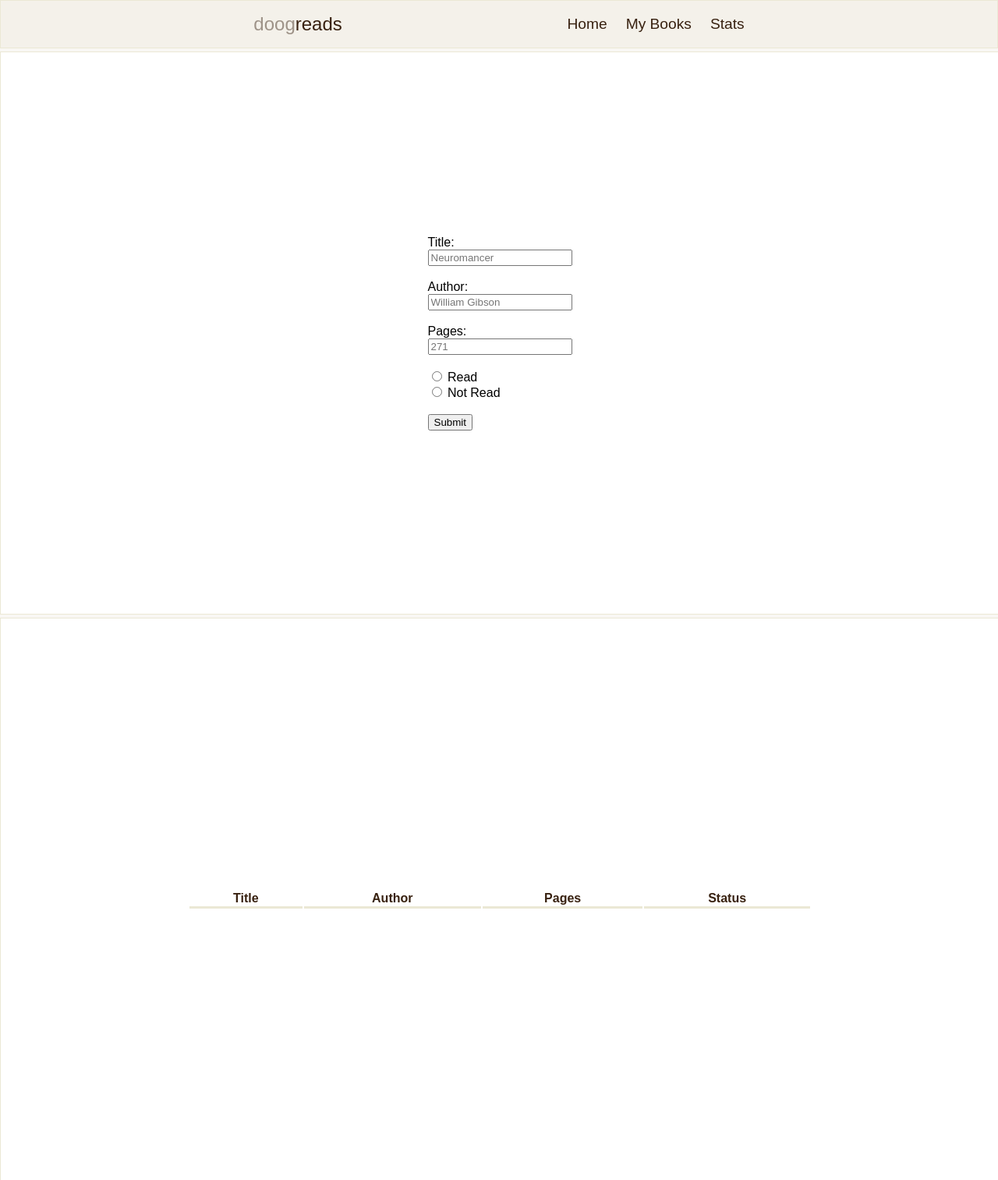
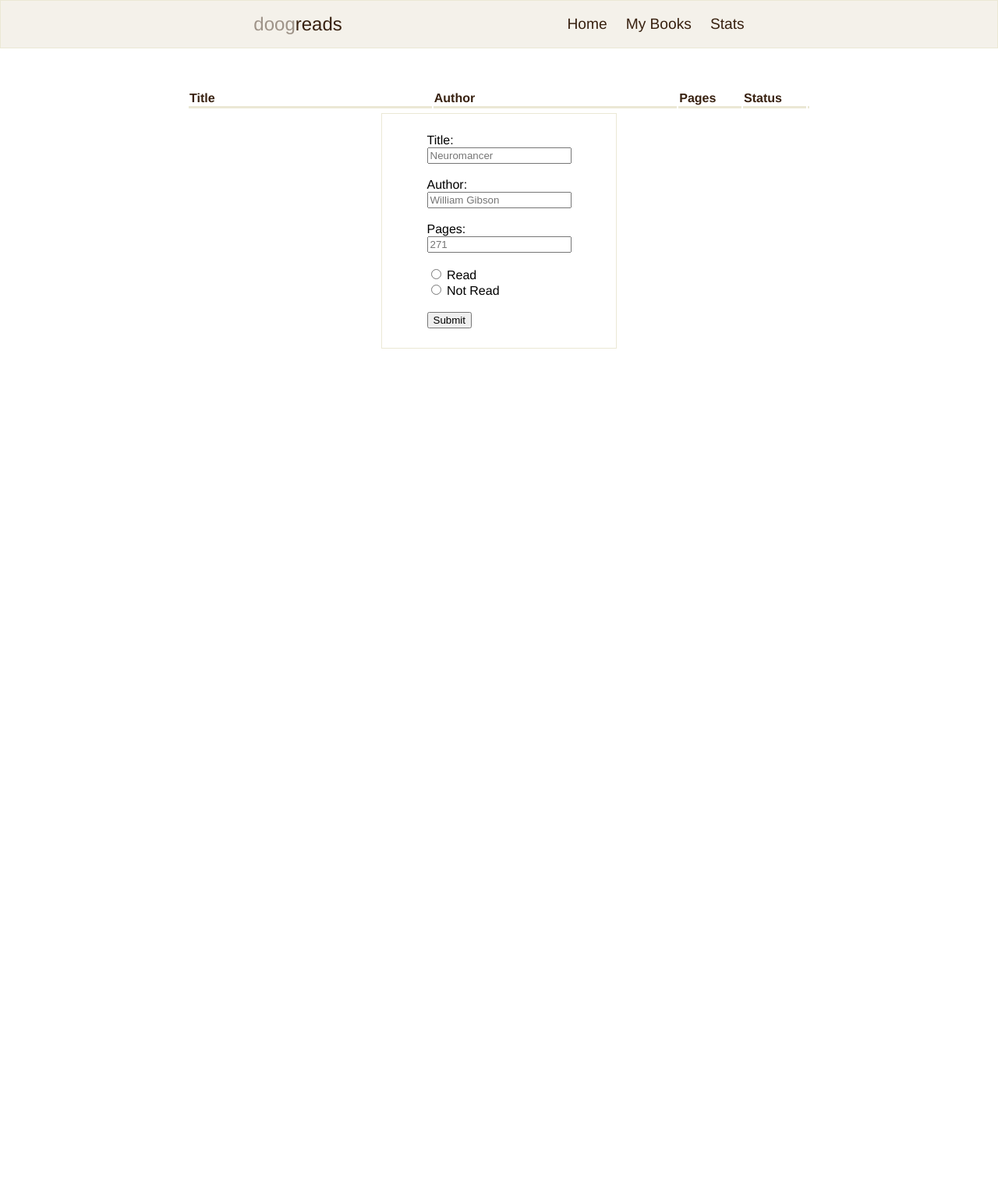
Before and after one commit to bdcam4/odin-projects, a plain HTML site: page library/index.html in a window 1280 px wide. Shown: the whole page at 78% size. After the commit the page ends 800 px from the top, so only its background shows below. Drawn offline with Linux system fonts and the light colour scheme.

Commit message:
additional table styling changes

```diff
--- a/library/index.html
+++ b/library/index.html
@@ -9,13 +9,28 @@
     <title>Document</title>
 </head>
 <body>
-    <div id="header">
+    <div id="site-header">
         <div class="header-logo"><span class="header-logo-light">doog</span><span>reads</span></div>
         <ul class="header-links">
             <li>Home</li>
             <li>My Books</li>
             <li>Stats</li>
         </ul>
+    </div>
+
+    <div id="table-container">
+        <table id="books-table">
+            <thead id="books-header">
+                <tr>
+                    <th class="header title">Title</td>
+                    <th class="header author">Author</td>
+                    <th class="header pages">Pages</td>
+                    <th class="header status">Status</td>
+                    <th class="header"></th>
+                </tr>
+            </thead>
+            <tbody id="books-body"></tbody>
+        </table>
     </div>
 
     <div id="form-container">
@@ -39,20 +54,6 @@
         </form>
     </div>
 
-    <div id="table-container">
-        <table id="books-table">
-            <thead id="books-header">
-                <tr>
-                    <th>Title</td>
-                    <th>Author</td>
-                    <th>Pages</td>
-                    <th>Status</td>
-                </tr>
-            </thead>
-            <tbody id="books-body"></tbody>
-        </table>
-    </div>
-
     <div id="footer"></div>
 </body>
 </html>
--- a/library/library.js
+++ b/library/library.js
@@ -42,6 +42,9 @@ function addTableRow(e){
         let cell = document.createElement('td');
         row.appendChild(cell).innerHTML = e[n]
     }
+    let cell = document.createElement('td');
+    cell.classList.add('delete-button');
+    row.appendChild(cell).innerHTML = 'x'
 }
 
 function displayLibrary(){
@@ -53,7 +56,6 @@ function displayLibrary(){
 *
 * sanitise user input
 *
-* style table
 * small 'x' button to remove entries
 *
 * add book button
--- a/library/styles.css
+++ b/library/styles.css
@@ -3,11 +3,11 @@ body {
     flex-direction: column;
     margin: 0;
     padding: 0;
-    font-family: Arial, Helvetica, sans-serif;
-    background-color: #f9f7f4;
+    font-family: Helvetica, sans-serif;
+    /* background-color: #f9f7f4; */
 }
 
-#header {
+#site-header {
     background-color: #f4f1ea;
     display: flex;
     justify-content: space-around;
@@ -45,30 +45,23 @@ body {
     margin: auto;
     margin-top: 0.5vh;
     display: flex;
-    flex-direction: column;
     justify-content: center;
     align-items: center;
     background-color: #fff;
     border-style: solid;
     border-color: #ebe8d5;
     border-width: 0.1rem;
-    width: 1280px;
-    height: 720px;
+    width: 300px;
+    height: 300px;
 }
 
 #table-container {
+    padding-top: 3rem;
     margin: auto;
     margin-top: 0.5vh;
     display: flex;
-    flex-direction: column;
-    justify-content: center;
     align-items: center;
     background-color: #fff;
-    border-style: solid;
-    border-color: #ebe8d5;
-    border-width: 0.1rem;
-    width: 1280px;
-    height: 720px;
     font-weight: bold;
 }
 
@@ -76,17 +69,26 @@ body {
     width: 50rem;
 }
 
-#books-header {
+.header {
     color: #382110;
-    /* border-bottom: #ebe8d5; */
-    /* border-bottom-style: solid; */
-}
-
-th {
     border-bottom: #ebe8d5;
     border-bottom-style: solid;
+    text-align: left;
 }
 
 #books-body {
+    color: #00635d;
+    font-weight: lighter;
+}
 
+.delete-button {
+    cursor: pointer;
 }
+
+.title, .author {
+    width: 20rem;
+}
+
+.pages, .status {
+    width: 5rem;
+}
```
